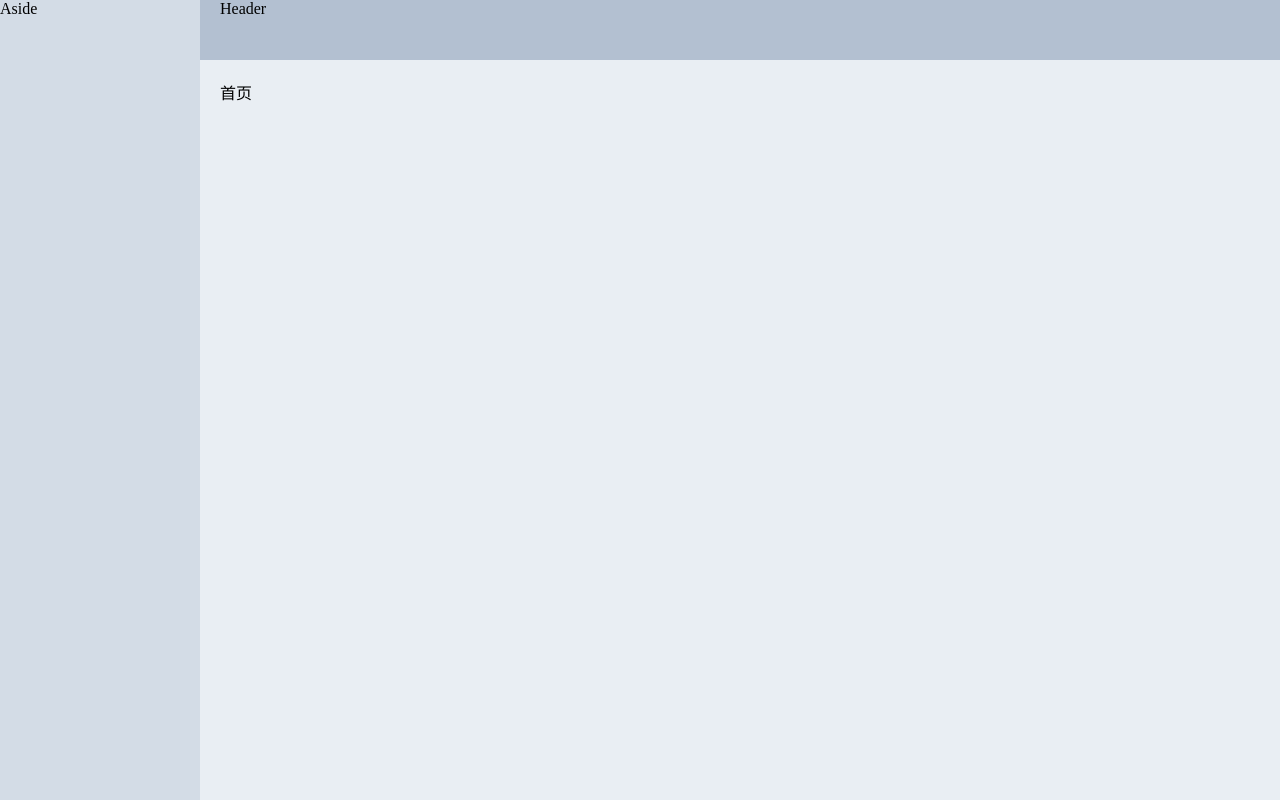
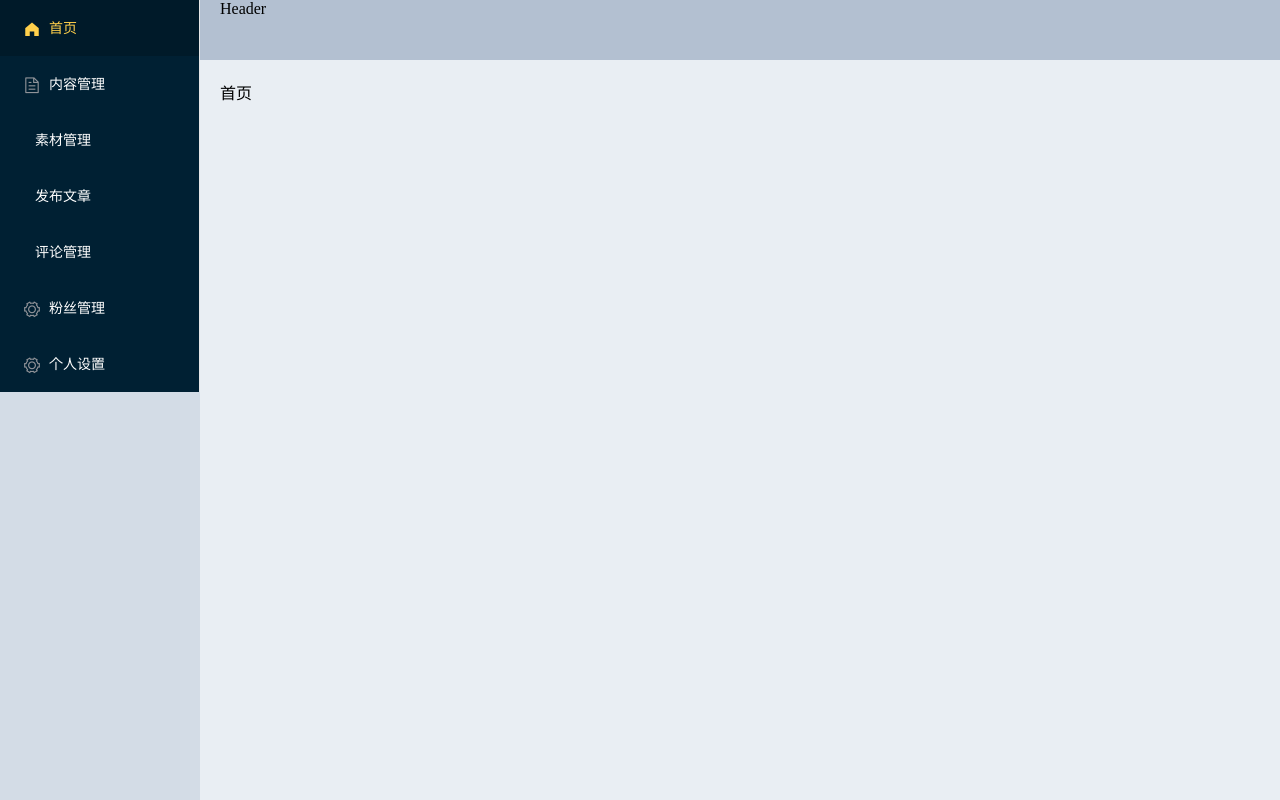
Before and after one commit to guoxiaolihd/my_toutiao_project_admin, a Vue app: page /#/ in a window 1280 px wide. Built offline with nearby package versions, Linux system fonts and the light colour scheme.

Commit message:
add layout aside setting

```diff
--- /dev/null
+++ b/src/views/layout/components/aside.vue
@@ -0,0 +1,67 @@
+<template>
+  <!--
+    el-menu-item 的 index 不能重复，确保唯一即可
+   -->
+  <el-menu
+    class="nav-menu"
+    default-active="/"
+    background-color="#002033"
+    text-color="#fff"
+    active-text-color="#ffd04b"
+    router
+  >
+    <el-menu-item index="/">
+      <i class="el-icon-s-home"></i>
+      <span slot="title">首页</span>
+    </el-menu-item>
+    <el-menu-item index="/article">
+      <i class="el-icon-document"></i>
+      <span slot="title">内容管理</span>
+    </el-menu-item>
+    <el-menu-item index="/image">
+      <i class="iconfont iconimage"></i>
+      <span slot="title">素材管理</span>
+    </el-menu-item>
+    <el-menu-item index="/publish">
+      <i class="iconfont iconpublish"></i>
+      <span slot="title">发布文章</span>
+    </el-menu-item>
+    <el-menu-item index="/comment">
+      <i class="iconfont iconcomment"></i>
+      <span slot="title">评论管理</span>
+    </el-menu-item>
+    <el-menu-item index="/fans">
+      <i class="el-icon-setting"></i>
+      <span slot="title">粉丝管理</span>
+    </el-menu-item>
+    <el-menu-item index="/settings">
+      <i class="el-icon-setting"></i>
+      <span slot="title">个人设置</span>
+    </el-menu-item>
+  </el-menu>
+</template>
+
+<script>
+export default {
+  name: 'AppAside',
+  components: {},
+  props: {},
+  data () {
+    return {}
+  },
+  computed: {},
+  watch: {},
+  created () {},
+  mounted () {},
+  methods: {}
+}
+</script>
+
+<style scoped lang="less">
+.nav-menu {
+  .iconfont {
+    margin-right: 10px;
+    padding-left: 5px;
+  }
+}
+</style>
--- a/src/views/layout/index.vue
+++ b/src/views/layout/index.vue
@@ -3,7 +3,9 @@
     <el-aside
       class="aside"
       width="200px"
-    >Aside</el-aside>
+    >
+      <app-aside />
+    </el-aside>
     <el-container>
       <el-header class="header">Header</el-header>
       <el-main class="main">
@@ -15,9 +17,12 @@
 </template>
 
 <script>
+import AppAside from './components/aside'
 export default {
   name: 'LayoutIndex',
-  components: {},
+  components: {
+    AppAside
+  },
   props: {},
   data () {
     return {}
```
